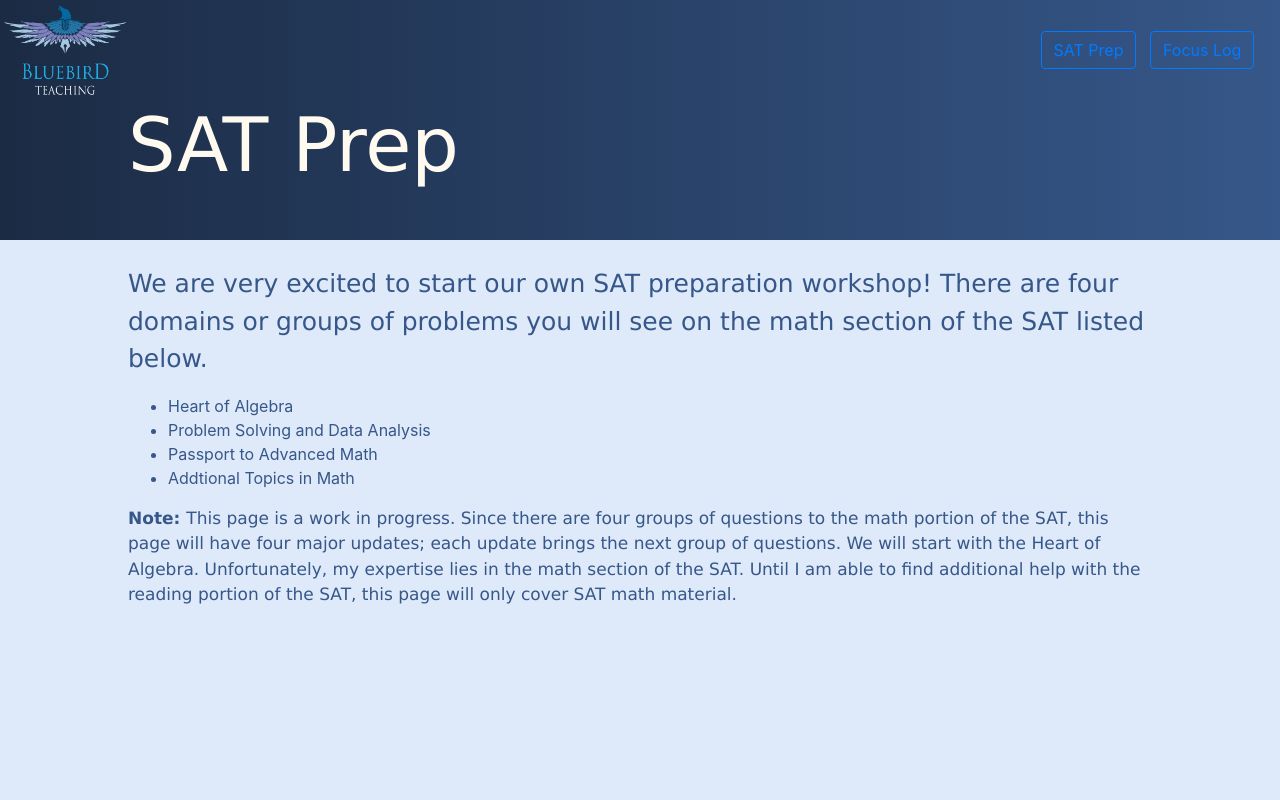
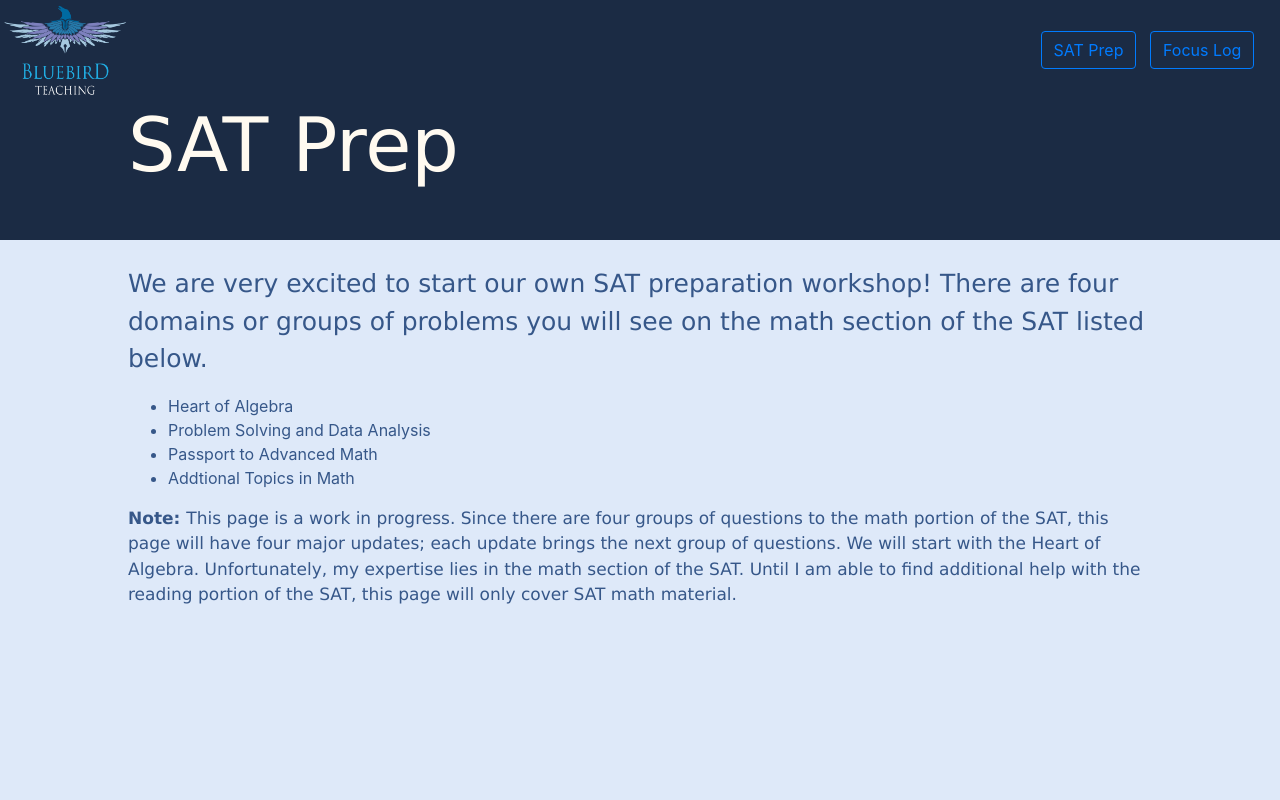
Before and after one commit to YomenT/bluebird-teaching, a React (Create React App) app in the folder reactapp/: page /satprep in a window 1280 px wide. Shown: the top 800 px of the page. Built offline with nearby package versions, Linux system fonts and the light colour scheme.

Commit message:
Removed Gradient

```diff
--- a/reactapp/src/index.css
+++ b/reactapp/src/index.css
@@ -2,14 +2,16 @@
   margin-top: 0;
   text-align: center;
   /* background: linear-gradient(90deg, rgba(2,0,36,1) 0%, rgba(0,0,139,1) 100%); */
-  background: linear-gradient(90deg,#1b2b44,#365789);
+  /* background: linear-gradient(90deg,#1b2b44,#365789); */
+  background: #1b2b44;
   margin-bottom: 0;
 
 }
 
 .bodyDiv {
   /* background: linear-gradient(90deg, rgba(2,0,36,1) 0%, rgba(0,0,139,1) 100%); */
-  background: linear-gradient(90deg,#1b2b44,#365789);
+  /* background: linear-gradient(90deg,#1b2b44,#365789); */
+  background: #1b2b44;
   height: 100%;
   padding-left: 10%;
   padding-right: 10%;
@@ -28,7 +30,8 @@
 
 .logoDiv {
   /* background: linear-gradient(90deg, rgba(2,0,36,1) 0%, rgba(0,0,139,1) 100%); */
-  background: linear-gradient(90deg,#1b2b44,#365789);
+  /* background: linear-gradient(90deg,#1b2b44,#365789); */
+  background: #1b2b44;
 }
 
 .buttonDivider{
@@ -124,7 +127,8 @@ p {
   margin: 0;
   padding: 0;
   /* background: linear-gradient(to right, rgb(2,0,36), rgba(0,0,139)); */
-  background: linear-gradient(90deg,#1b2b44,#365789);
+  /* background: linear-gradient(90deg,#1b2b44,#365789); */
+  background: #1b2b44;
 }
 
 .blue div{
```
